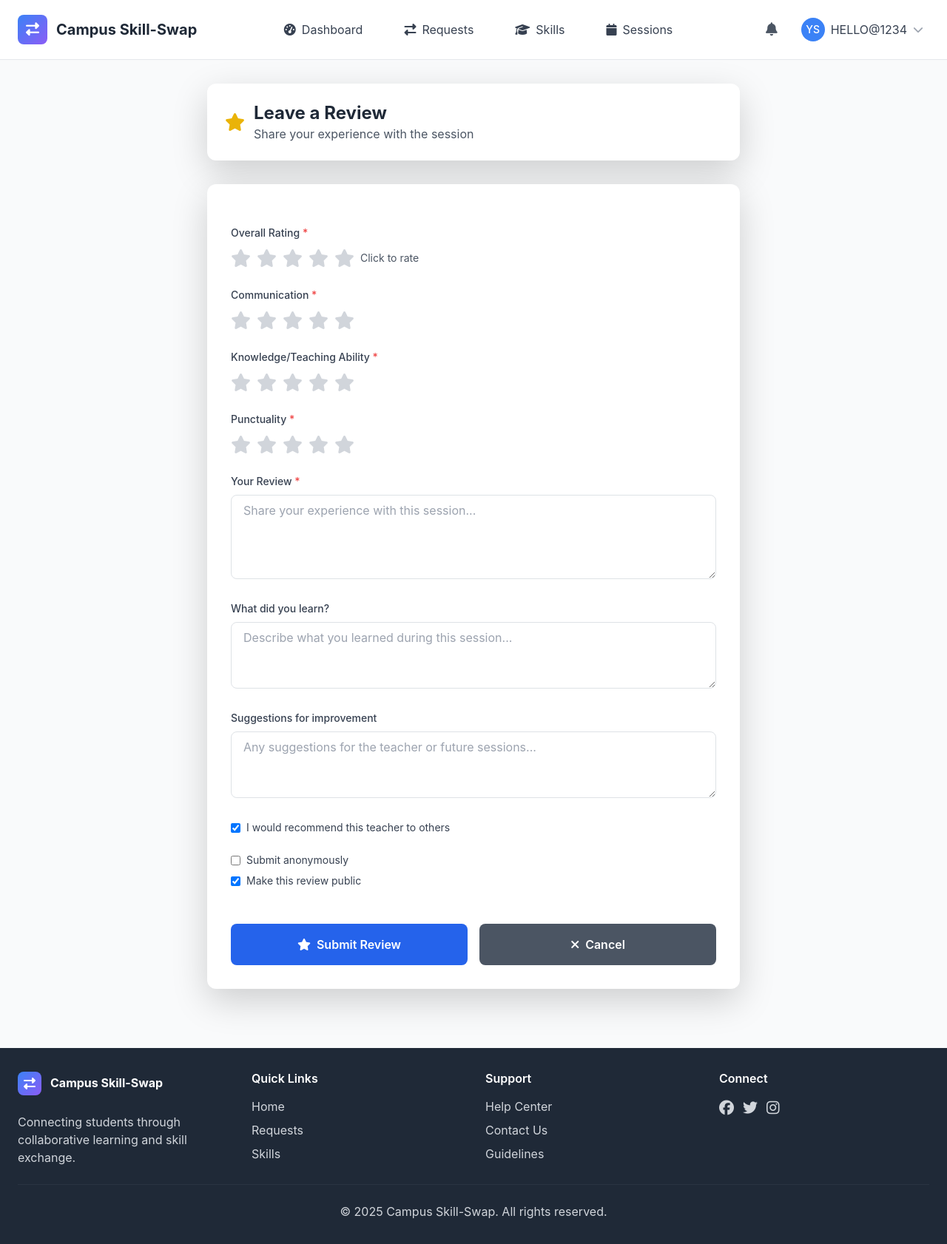
After one commit to yashnoobbdserver-design/skill_swap, a Django app: page /sessions/reviews/1/edit/ in a window 1280 px wide. The commit adds this page. Shown: the whole page at 74% size. Run offline with Django 5.2, Linux system fonts and the light colour scheme; a user stored in the database is signed in; data comes from the database, SQL or seed files in the repository; tables that the repository leaves empty hold one stand-in row (values such as "Sample post"); some libraries are stand-ins or nearby versions.

Commit message:
Enhance session review and management with improved user permissions (#2)
Co-authored-by: Cursor Agent <cursoragent@cursor.com>

```diff
--- a/skill_sessions/views.py
+++ b/skill_sessions/views.py
@@ -448,13 +448,18 @@ def cancel_session(request, pk):
     )
 
     if request.headers.get('X-Requested-With') == 'XMLHttpRequest':
-        return JsonResponse({'success': True, 'message': 'Session cancelled successfully'})
-    return redirect('skill_sessions:session_list')
+        return JsonResponse({'success': True, 'message': 'Session cancelled successfully', 'redirect_to_received': True})
+    return redirect('skill_sessions:request_management')
 
 
 @login_required
 def start_session_simple(request, pk):
     session = get_object_or_404(SkillSwapSession, pk=pk)
+
+    # Only the teacher can start the session
+    if request.user != session.teacher:
+        return redirect('skill_sessions:session_detail', pk=pk)
+
     session.status = 'in_progress'
     session.started_at = timezone.now()
     session.save()
@@ -464,9 +469,19 @@ def start_session_simple(request, pk):
 @login_required
 def end_session(request, pk):
     session = get_object_or_404(SkillSwapSession, pk=pk)
+
+    # Only the teacher can end the session
+    if request.user != session.teacher:
+        if request.headers.get('X-Requested-With') == 'XMLHttpRequest':
+            return JsonResponse({'success': False, 'error': 'Only the teacher can end the session'})
+        return redirect('skill_sessions:session_detail', pk=pk)
+
     session.status = 'completed'
     session.ended_at = timezone.now()
     session.save()
+
+    if request.headers.get('X-Requested-With') == 'XMLHttpRequest':
+        return JsonResponse({'success': True, 'message': 'Session ended successfully'})
     return redirect('skill_sessions:session_detail', pk=pk)
 
 
@@ -474,16 +489,30 @@ class SessionReviewCreateView(LoginRequiredMixin, CreateView):
     model = SessionReview
     form_class = SessionReviewForm
     template_name = 'skill_sessions/review_form.html'
-    success_url = reverse_lazy('skill_sessions:session_list')
+    success_url = reverse_lazy('skill_sessions:request_management')
+
+    def dispatch(self, request, *args, **kwargs):
+        session = get_object_or_404(SkillSwapSession, pk=self.kwargs['session_id'])
+
+        # Only learners can leave reviews
+        if request.user != session.learner:
+            messages.error(request, 'Only learners can leave reviews for sessions.')
+            return redirect('skill_sessions:request_management')
+
+        # Check if user has already reviewed this session
+        if session.reviews.filter(reviewer=request.user).exists():
+            messages.info(request, 'You have already reviewed this session.')
+            return redirect('skill_sessions:request_management')
+
+        return super().dispatch(request, *args, **kwargs)
 
     def form_valid(self, form):
         session = get_object_or_404(SkillSwapSession, pk=self.kwargs['session_id'])
         form.instance.session = session
         form.instance.reviewer = self.request.user
-        if self.request.user == session.teacher:
-            form.instance.reviewee = session.learner
-        else:
-            form.instance.reviewee = session.teacher
+        form.instance.reviewee = session.teacher  # Learner always reviews the teacher
+
+        messages.success(self.request, 'Thank you for your review!')
         return super().form_valid(form)
 
 
@@ -743,11 +772,11 @@ def session_requests_management(request):
         requester=request.user
     ).select_related('recipient', 'offered_skill', 'offered_skill__skill').order_by('-created_at')
 
-    # Get scheduled and cancelled sessions
+    # Get scheduled and cancelled sessions (LIFO order - most recent first)
     scheduled_sessions = SkillSwapSession.objects.filter(
         models.Q(teacher=request.user) | models.Q(learner=request.user),
         status__in=['scheduled', 'cancelled']
-    ).select_related('teacher', 'learner', 'skill').order_by('scheduled_date')
+    ).select_related('teacher', 'learner', 'skill').order_by('-created_at')
 
     # Get completed sessions for history
     completed_sessions = SkillSwapSession.objects.filter(
@@ -986,11 +1015,11 @@ def start_session(request, session_id):
             status='scheduled'
         )
 
-        # Check if user is participant
-        if request.user not in [session.teacher, session.learner]:
+        # Check if user is the teacher (only teachers can start sessions)
+        if request.user != session.teacher:
             return JsonResponse({
                 'success': False,
-                'error': 'You are not a participant in this session'
+                'error': 'Only the teacher can start the session'
             })
 
         # Check if session can be started (within time window)
--- /dev/null
+++ b/templates/skill_sessions/review_form.html
@@ -0,0 +1,235 @@
+{% extends 'base.html' %}
+{% load static %}
+
+{% block title %}Leave Review{% endblock %}
+
+{% block content %}
+<div class="min-h-screen bg-gray-50 py-8">
+    <div class="max-w-3xl mx-auto px-4 sm:px-6 lg:px-8">
+        <!-- Header -->
+        <div class="bg-white rounded-xl shadow-lg p-6 mb-8">
+            <div class="flex items-center">
+                <i class="fas fa-star text-yellow-500 text-2xl mr-3"></i>
+                <div>
+                    <h1 class="text-2xl font-bold text-gray-800">Leave a Review</h1>
+                    <p class="text-gray-600">Share your experience with the session</p>
+                </div>
+            </div>
+        </div>
+
+        <!-- Review Form -->
+        <div class="bg-white rounded-xl shadow-lg p-8">
+            <form method="post" class="space-y-6">
+                {% csrf_token %}
+
+                <!-- Overall Rating -->
+                <div>
+                    <label class="block text-sm font-medium text-gray-700 mb-2">
+                        Overall Rating <span class="text-red-500">*</span>
+                    </label>
+                    <div class="flex items-center space-x-2">
+                        {% for i in "12345" %}
+                            <label class="cursor-pointer">
+                                <input type="radio" name="overall_rating" value="{{ i }}" class="sr-only rating-input" required>
+                                <i class="fas fa-star text-2xl text-gray-300 hover:text-yellow-400 transition-colors rating-star" data-rating="{{ i }}"></i>
+                            </label>
+                        {% endfor %}
+                        <span class="ml-4 text-sm text-gray-600 rating-text">Click to rate</span>
+                    </div>
+                </div>
+
+                <!-- Communication Rating -->
+                <div>
+                    <label class="block text-sm font-medium text-gray-700 mb-2">
+                        Communication <span class="text-red-500">*</span>
+                    </label>
+                    <div class="flex items-center space-x-2">
+                        {% for i in "12345" %}
+                            <label class="cursor-pointer">
+                                <input type="radio" name="communication_rating" value="{{ i }}" class="sr-only rating-input" required>
+                                <i class="fas fa-star text-2xl text-gray-300 hover:text-yellow-400 transition-colors rating-star" data-rating="{{ i }}"></i>
+                            </label>
+                        {% endfor %}
+                    </div>
+                </div>
+
+                <!-- Knowledge Rating -->
+                <div>
+                    <label class="block text-sm font-medium text-gray-700 mb-2">
+                        Knowledge/Teaching Ability <span class="text-red-500">*</span>
+                    </label>
+                    <div class="flex items-center space-x-2">
+                        {% for i in "12345" %}
+                            <label class="cursor-pointer">
+                                <input type="radio" name="knowledge_rating" value="{{ i }}" class="sr-only rating-input" required>
+                                <i class="fas fa-star text-2xl text-gray-300 hover:text-yellow-400 transition-colors rating-star" data-rating="{{ i }}"></i>
+                            </label>
+                        {% endfor %}
+                    </div>
+                </div>
+
+                <!-- Punctuality Rating -->
+                <div>
+                    <label class="block text-sm font-medium text-gray-700 mb-2">
+                        Punctuality <span class="text-red-500">*</span>
+                    </label>
+                    <div class="flex items-center space-x-2">
+                        {% for i in "12345" %}
+                            <label class="cursor-pointer">
+                                <input type="radio" name="punctuality_rating" value="{{ i }}" class="sr-only rating-input" required>
+                                <i class="fas fa-star text-2xl text-gray-300 hover:text-yellow-400 transition-colors rating-star" data-rating="{{ i }}"></i>
+                            </label>
+                        {% endfor %}
+                    </div>
+                </div>
+
+                <!-- Review Text -->
+                <div>
+                    <label for="review_text" class="block text-sm font-medium text-gray-700 mb-2">
+                        Your Review <span class="text-red-500">*</span>
+                    </label>
+                    <textarea name="review_text" id="review_text" rows="4" required
+                              class="w-full border border-gray-300 rounded-lg px-3 py-2 focus:outline-none focus:ring-2 focus:ring-blue-500 focus:border-transparent"
+                              placeholder="Share your experience with this session..."></textarea>
+                </div>
+
+                <!-- What Learned -->
+                <div>
+                    <label for="what_learned" class="block text-sm font-medium text-gray-700 mb-2">
+                        What did you learn?
+                    </label>
+                    <textarea name="what_learned" id="what_learned" rows="3"
+                              class="w-full border border-gray-300 rounded-lg px-3 py-2 focus:outline-none focus:ring-2 focus:ring-blue-500 focus:border-transparent"
+                              placeholder="Describe what you learned during this session..."></textarea>
+                </div>
+
+                <!-- Suggestions -->
+                <div>
+                    <label for="suggestions" class="block text-sm font-medium text-gray-700 mb-2">
+                        Suggestions for improvement
+                    </label>
+                    <textarea name="suggestions" id="suggestions" rows="3"
+                              class="w-full border border-gray-300 rounded-lg px-3 py-2 focus:outline-none focus:ring-2 focus:ring-blue-500 focus:border-transparent"
+                              placeholder="Any suggestions for the teacher or future sessions..."></textarea>
+                </div>
+
+                <!-- Recommendation -->
+                <div>
+                    <label class="flex items-center">
+                        <input type="checkbox" name="would_recommend" value="true" checked
+                               class="rounded border-gray-300 text-blue-600 focus:ring-blue-500">
+                        <span class="ml-2 text-sm text-gray-700">I would recommend this teacher to others</span>
+                    </label>
+                </div>
+
+                <!-- Privacy Options -->
+                <div class="space-y-2">
+                    <label class="flex items-center">
+                        <input type="checkbox" name="is_anonymous" value="true"
+                               class="rounded border-gray-300 text-blue-600 focus:ring-blue-500">
+                        <span class="ml-2 text-sm text-gray-700">Submit anonymously</span>
+                    </label>
+                    <label class="flex items-center">
+                        <input type="checkbox" name="is_public" value="true" checked
+                               class="rounded border-gray-300 text-blue-600 focus:ring-blue-500">
+                        <span class="ml-2 text-sm text-gray-700">Make this review public</span>
+                    </label>
+                </div>
+
+                <!-- Action Buttons -->
+                <div class="flex space-x-4 pt-6">
+                    <button type="submit"
+                            class="flex-1 bg-blue-600 text-white py-3 px-6 rounded-lg hover:bg-blue-700 transition duration-200 font-semibold">
+                        <i class="fas fa-star mr-2"></i>Submit Review
+                    </button>
+                    <a href="{% url 'skill_sessions:request_management' %}"
+                       class="flex-1 bg-gray-600 text-white py-3 px-6 rounded-lg hover:bg-gray-700 transition duration-200 font-semibold text-center">
+                        <i class="fas fa-times mr-2"></i>Cancel
+                    </a>
+                </div>
+            </form>
+        </div>
+    </div>
+</div>
+
+<style>
+.rating-star.active {
+    color: #fbbf24 !important;
+}
+</style>
+
+<script>
+document.addEventListener('DOMContentLoaded', function() {
+    // Handle star rating interactions
+    const ratingGroups = document.querySelectorAll('div:has(input[type="radio"][name$="_rating"])');
+
+    ratingGroups.forEach(group => {
+        const stars = group.querySelectorAll('.rating-star');
+        const inputs = group.querySelectorAll('input[type="radio"]');
+
+        stars.forEach((star, index) => {
+            star.addEventListener('click', function() {
+                const rating = parseInt(this.dataset.rating);
+                inputs[index].checked = true;
+
+                // Update visual state
+                stars.forEach((s, i) => {
+                    if (i < rating) {
+                        s.classList.add('active');
+                        s.classList.remove('text-gray-300');
+                        s.classList.add('text-yellow-400');
+                    } else {
+                        s.classList.remove('active');
+                        s.classList.remove('text-yellow-400');
+                        s.classList.add('text-gray-300');
+                    }
+                });
+
+                // Update rating text for overall rating
+                if (group.querySelector('input[name="overall_rating"]')) {
+                    const ratingText = group.querySelector('.rating-text');
+                    const ratingLabels = ['', 'Poor', 'Fair', 'Good', 'Very Good', 'Excellent'];
+                    if (ratingText) {
+                        ratingText.textContent = ratingLabels[rating];
+                    }
+                }
+            });
+
+            star.addEventListener('mouseenter', function() {
+                const rating = parseInt(this.dataset.rating);
+                stars.forEach((s, i) => {
+                    if (i < rating) {
+                        s.classList.add('text-yellow-400');
+                        s.classList.remove('text-gray-300');
+                    } else {
+                        s.classList.remove('text-yellow-400');
+                        s.classList.add('text-gray-300');
+                    }
+                });
+            });
+        });
+
+        group.addEventListener('mouseleave', function() {
+            const checkedInput = group.querySelector('input[type="radio"]:checked');
+            if (checkedInput) {
+                const rating = parseInt(checkedInput.value);
+                stars.forEach((s, i) => {
+                    if (i < rating) {
+                        s.classList.add('text-yellow-400');
+                        s.classList.remove('text-gray-300');
+                    } else {
+                        s.classList.remove('text-yellow-400');
+                        s.classList.add('text-gray-300');
+                    }
+                });
+            } else {
+                stars.forEach(s => {
+                    s.classList.remove('text-yellow-400');
+                    s.classList.add('text-gray-300');
+                });
+            }
+        });
+    });
+});
+</script>
+{% endblock %}
```
Also changed, not shown: templates/skill_sessions/session_requests_management.html (+17 -3 lines).
